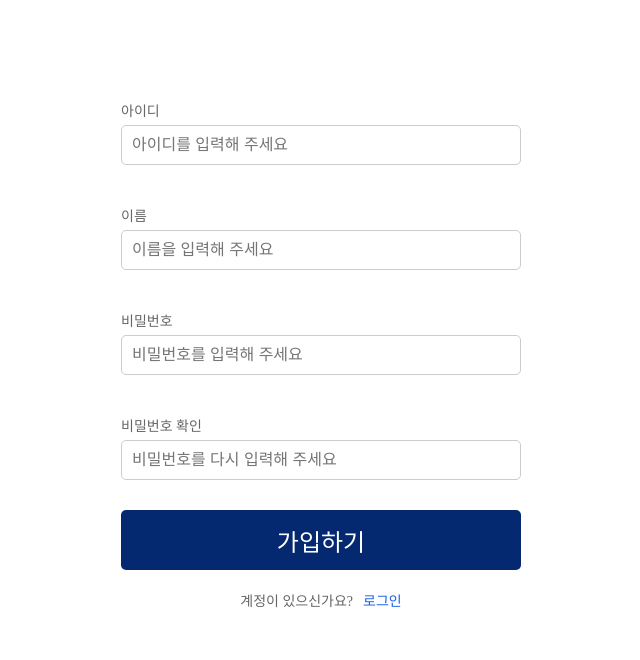
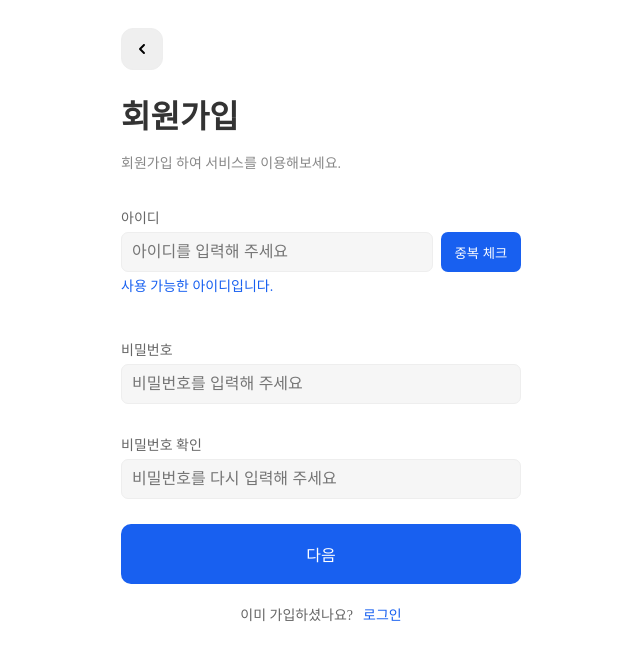
Before and after one commit to 2024-hackathon-8/Hackathon_2024-Front-end, a React (Create React App) app: page /signup in a window 1280 px wide. Shown: the top 660 px of the page, without its empty margins (319-959 px from the left). Built offline with nearby package versions, Linux system fonts and the light colour scheme.

Commit message:
로그인,회원가입,게시물 작성 페이지 디자인 수정
기능적인 부분과 헤더랑 푸터 구현 X 상태

```diff
--- a/package.json
+++ b/package.json
@@ -13,6 +13,7 @@
     "axios": "^1.7.2",
     "react": "^18.3.1",
     "react-dom": "^18.3.1",
+    "react-icons": "^5.2.1",
     "react-router-dom": "^6.24.1",
     "react-scripts": "5.0.1",
     "styled-components": "^6.1.11",
--- a/src/page/Writepost.tsx
+++ b/src/page/Writepost.tsx
@@ -1,9 +1,13 @@
 import React, { useState } from "react";
 import styled from "styled-components";
+import { AiOutlineClose } from "react-icons/ai";
 
 const Writepost: React.FC = () => {
   const [title, setTitle] = useState<string>("");
+  const [introduce, SetIntrodcue] = useState<string>("");
   const [content, setContent] = useState<string>("");
+  const [goal, setGoal] = useState<string>("");
+  const [tag, setTag] = useState<string>("");
 
   const handleSubmit = (e: React.FormEvent) => {
     e.preventDefault();
@@ -12,27 +16,79 @@ const Writepost: React.FC = () => {
   return (
     <WritepostContainer>
       <Form onSubmit={handleSubmit}>
+        <InputConatiner>
           <Label>사업 아이템</Label>
           <Input
             type="text"
             value={title}
             onChange={(e) => setTitle(e.target.value)}
-          placeholder="사업아이템를 입력해주세요"
+            placeholder="사업 아이템을 입력해주세요."
           />
+        </InputConatiner>
+
+        <InputConatiner>
+          <Label>한 줄 소개</Label>
+          <Input
+            type="text"
+            value={introduce}
+            onChange={(e) => SetIntrodcue(e.target.value)}
+            placeholder="사업에 대해서 한 줄로 소개해 주세요."
+          />
+        </InputConatiner>
+
+        <InputConatiner>
+          <Label>소개</Label>
+          <MarkDownContainer>
+            <Textarea
+              value={content}
+              onChange={(e) => setContent(e.target.value)}
+              placeholder="사업 소개를 입력해주세요."
+            />
+            <MarkDown />
+          </MarkDownContainer>
+        </InputConatiner>
+
+        <InputConatiner>
           <Label>비전</Label>
-        <Input
+          <LongInput
             type="text"
             value={title}
             onChange={(e) => setTitle(e.target.value)}
-          placeholder="회사의 비전을 입력해주세요"
+            placeholder="사업의 비전을 입력해주세요"
           />
-        <Label>소개</Label>
-        <Textarea
-          value={content}
-          onChange={(e) => setContent(e.target.value)}
-          placeholder="본인의 사업에 대해 소개해주세요"
+        </InputConatiner>
+
+        <InputConatiner>
+          <Label>작성 목적</Label>
+          <LongInput
+            type="text"
+            value={goal}
+            onChange={(e) => setGoal(e.target.value)}
+            placeholder="사업 아이템의 작성 목적을 알려주세요"
           />
-        <Button type="submit">작성완료</Button>
+        </InputConatiner>
+
+        <InputConatiner>
+          <Label>분야 태그</Label>
+          <Input
+            type="text"
+            placeholder="분야 태그를 추가해보세요"
+            onChange={(e) => setTag(e.target.value)}
+            value={tag}
+          />
+        </InputConatiner>
+        <TagConatainer>
+          <TagItem>
+            <Tag>
+              #IT
+              <CloseButton>
+                <AiOutlineClose id="close" />
+              </CloseButton>
+            </Tag>
+          </TagItem>
+        </TagConatainer>
+
+        <Button type="submit">사업 아이템 게시하기</Button>
       </Form>
     </WritepostContainer>
   );
@@ -47,50 +103,120 @@ const WritepostContainer = styled.div`
   margin: 20px 0;
 `;
 
+const InputConatiner = styled.div`
+  width: 900px;
+  margin: 0;
+`;
+
 const Form = styled.form`
-  width: 400px;
-  padding: 40px;
+  width: 900px;
+  padding: 20px;
   display: flex;
   flex-direction: column;
   align-items: center;
   margin: 20px 0;
+  gap: 10px;
 `;
 
 const Label = styled.div`
-  width: 100%;
+  width: 50%;
   text-align: left;
-  margin-bottom: 10px;
+  margin-bottom: 5px;
+  margin-top: 20px;
   font-size: 18px;
   font-weight: bold;
 `;
 
 const Input = styled.input`
+  width: 65%;
+  height: 40px;
+  padding: 10px;
+  background: #f6f6f6;
+  border: 1px solid #eee;
+  border-radius: 7px;
+  outline: none;
+  font-size: 16px;
+  box-sizing: border-box;
+
+  &:hover {
+    background: #ececec;
+    transition: 200ms;
+  }
+
+  &:focus {
+    background: white;
+  }
+`;
+
+const LongInput = styled.input`
   width: 100%;
   height: 40px;
   padding: 10px;
-  margin-bottom: 20px;
-  border: 1px solid #ccc;
-  border-radius: 5px;
+  background: #f6f6f6;
+  border: 1px solid #eee;
+  border-radius: 7px;
+  outline: none;
   font-size: 16px;
   box-sizing: border-box;
+
+  &:hover {
+    background: #ececec;
+    transition: 200ms;
+  }
+
+  &:focus {
+    background: white;
+  }
+`;
+
+const MarkDownContainer = styled.div`
+  width: 100%;
+  height: 400px;
+  padding: 0;
+  margin: 0;
+  display: flex;
+  justify-content: center;
+  gap: 10px;
 `;
 
 const Textarea = styled.textarea`
-  width: 100%;
-  height: 200px;
+  width: 50%;
+  height: 400px;
   padding: 10px;
   margin-bottom: 20px;
-  border: 1px solid #ccc;
-  border-radius: 5px;
+  background: #f6f6f6;
+  border: 1px solid #eee;
+  border-radius: 7px;
   font-size: 16px;
   box-sizing: border-box;
+  resize: none;
+  outline: none;
+
+  &:hover {
+    background: #ececec;
+    transition: 200ms;
+  }
+
+  &:focus {
+    background: white;
+  }
+`;
+
+const MarkDown = styled.div`
+  width: 50%;
+  height: 400px
+  padding:10px;
+  margin-botton:20px;
+  background:white;
+  border: 1px solid #eee;
+  border-radius:10px;
 `;
 
 const Button = styled.button`
   width: 100%;
-  height: 40px;
+  height: 60px;
   padding: 10px;
-  background-color: #052970;
+  background-color: #1860f0;
   color: white;
   border: none;
   border-radius: 5px;
@@ -98,4 +224,42 @@ const Button = styled.button`
   font-size: 16px;
 `;
 
+const TagConatainer = styled.div`
+  width: 100%;
+  margin-bottom: 40px;
+`;
+
+const TagItem = styled.div`
+  display: flex;
+  justify-content: center;
+  align-items: center;
+  width: max-content;
+  padding: 5px 10px;
+  height: 25px;
+  border-radius: 30px;
+  border: 1px solid #bed2fa;
+  background: #ebf0fa;
+`;
+
+const Tag = styled.p`
+  color: #1860f0;
+  font-size: 15px;
+`;
+
+const CloseButton = styled.button`
+  margin-top: 3px;
+  padding: 0;
+  background: none;
+  border: none;
+  cursor: pointer;
+  float: right;
+  font-size: 16px;
+
+  #close {
+    color: #1860f0;
+    margin: 0;
+    padding: 0;
+  }
+`;
+
 export {};
--- a/src/page/auth/Login.tsx
+++ b/src/page/auth/Login.tsx
@@ -1,7 +1,6 @@
 import React, { useState, ChangeEvent, FormEvent } from "react";
 import styled from "styled-components";
 import { useNavigate } from "react-router-dom";
-import { Images } from "../../assets";
 
 const Login: React.FC = () => {
   const [id, setId] = useState<string>("");
@@ -30,8 +29,27 @@ const Login: React.FC = () => {
 
   return (
     <>
+      <Container>
         <LoginContainer>
-        <GoBackButton onClick={handleGoBack}>{'<'}</GoBackButton>
+          {/* <GoBackButton onClick={handleGoBack}>{"<"}</GoBackButton> */}
+          <BackButton onClick={handleGoBack}>
+            <BackIcon>
+              <svg
+                xmlns="http://www.w3.org/2000/svg"
+                width="24"
+                height="24"
+                viewBox="0 0 24 24"
+                fill="none"
+              >
+                <path
+                  fill-rule="evenodd"
+                  clip-rule="evenodd"
+                  d="M14.7071 7.29289C15.0976 7.68342 15.0976 8.31658 14.7071 8.70711L11.4142 12L14.7071 15.2929C15.0976 15.6834 15.0976 16.3166 14.7071 16.7071C14.3166 17.0976 13.6834 17.0976 13.2929 16.7071L9.29289 12.7071C8.90237 12.3166 8.90237 11.6834 9.29289 11.2929L13.2929 7.29289C13.6834 6.90237 14.3166 6.90237 14.7071 7.29289Z"
+                  fill="black"
+                />
+              </svg>
+            </BackIcon>
+          </BackButton>
           <LoginForm onSubmit={handleSubmit}>
             <Title>로그인</Title>
             <Subtitle>로그인하여 서비스를 이용해 보세요</Subtitle>
@@ -66,33 +84,65 @@ const Login: React.FC = () => {
             </LoginPromptContainer>
           </LoginForm>
         </LoginContainer>
+      </Container>
     </>
   );
 };
 
 export default Login;
 
+const Container = styled.div`
+  display: flex;
+  width: 100%;
+  justify-content: center;
+  align-items: flex-start;
+  gap: 10px;
+  flex-shrink: 0;
+  margin: 0;
+  padding: 0;
+`;
+
 const LoginContainer = styled.div`
   display: flex;
-  justify-content: center;
-  align-items: center;
+  justify-content: flex-start;
+  flex-direction: column;
+  flex-shrink: 0;
   margin: 20px 0;
+`;
+
+const BackButton = styled.button`
+  width: 42px;
+  height: 42px;
+  display: flex;
+  padding: 8px;
+  flex-direction: column;
+  align-items: flex-start;
+  border-radius: 12px;
+  border: 1px solid #eee;
+  cursor: pointer;
+`;
+
+const BackIcon = styled.div`
+  width: 24px;
+  height: 24px;
+  margin: 0;
+  padding: 0;
 `;
 
 const LoginForm = styled.form`
   width: 400px;
-  padding: 40px;
   display: flex;
   flex-direction: column;
   align-items: center;
-  margin: 20px 0;
+  margin: 0;
+  padding: 0;
 `;
 
 const GoBackButton = styled.button`
   position: absolute;
   top: 20px;
   left: 20px;
-  background-color:#ffffff;
+  background-color: #ffffff;
   padding: 10px;
   border: 1px solid #ccc;
   color: #333;
@@ -102,7 +152,7 @@ const GoBackButton = styled.button`
 `;
 
 const Title = styled.h1`
-  font-size: 40px;
+  font-size: 32px;
   margin-bottom: 1px;
   color: #333;
   align-self: flex-start;
@@ -116,8 +166,8 @@ const Subtitle = styled.p`
 `;
 
 const InputGroup = styled.div`
-  margin-top: 20px;
-  margin-bottom: 20px;
+  margin-top: 15px;
+  margin-bottom: 15px;
   width: 100%;
 `;
 
@@ -132,11 +182,21 @@ const Input = styled.input`
   width: 100%;
   height: 40px;
   padding: 10px;
-  background-color: #f6f6f6;
-  border: 1px solid #eeeeee;
-  border-radius: 5px;
+  background: #f6f6f6;
+  border: 1px solid #eee;
+  border-radius: 7px;
   font-size: 16px;
   box-sizing: border-box;
+  outline: none;
+
+  &:hover {
+    background: #ececec;
+    transition: 200ms;
+  }
+
+  &:focus {
+    background: white;
+  }
 
   ::placeholder {
     color: #c0c0c0;
@@ -150,9 +210,9 @@ const LoginButton = styled.button`
   background-color: #1860f0;
   color: white;
   border: none;
-  border-radius: 5px;
+  border-radius: 10px;
   cursor: pointer;
-  font-size: 24px;
+  font-size: 16px;
   margin-top: 10px;
 `;
 
--- a/src/page/auth/Signup.tsx
+++ b/src/page/auth/Signup.tsx
@@ -5,7 +5,6 @@ import { Images } from "../../assets";
 
 const Signup: React.FC = () => {
   const [id, setId] = useState<string>("");
-  const [name, setName] = useState<string>("");
   const [password, setPassword] = useState<string>("");
   const [confirmPassword, setConfirmPassword] = useState<string>("");
   const navigate = useNavigate();
@@ -16,10 +15,6 @@ const Signup: React.FC = () => {
 
   const handleIdChange = (e: ChangeEvent<HTMLInputElement>) => {
     setId(e.target.value);
-  };
-
-  const handleNameChange = (e: ChangeEvent<HTMLInputElement>) => {
-    setName(e.target.value);
   };
 
   const handlePasswordChange = (e: ChangeEvent<HTMLInputElement>) => {
@@ -36,11 +31,32 @@ const Signup: React.FC = () => {
 
   return (
     <>
+      <Container>
         <SignupContainer>
+          <BackButton onClick={handleLoginClick}>
+            <BackIcon>
+              <svg
+                xmlns="http://www.w3.org/2000/svg"
+                width="24"
+                height="24"
+                viewBox="0 0 24 24"
+                fill="none"
+              >
+                <path
+                  fill-rule="evenodd"
+                  clip-rule="evenodd"
+                  d="M14.7071 7.29289C15.0976 7.68342 15.0976 8.31658 14.7071 8.70711L11.4142 12L14.7071 15.2929C15.0976 15.6834 15.0976 16.3166 14.7071 16.7071C14.3166 17.0976 13.6834 17.0976 13.2929 16.7071L9.29289 12.7071C8.90237 12.3166 8.90237 11.6834 9.29289 11.2929L13.2929 7.29289C13.6834 6.90237 14.3166 6.90237 14.7071 7.29289Z"
+                  fill="black"
+                />
+              </svg>
+            </BackIcon>
+          </BackButton>
           <SignupForm onSubmit={handleSubmit}>
+            <Title>회원가입</Title>
+            <Subtitle>회원가입 하여 서비스를 이용해보세요.</Subtitle>
             <InputGroup>
               <Label htmlFor="id">아이디</Label>
-            <Input
+              <IdInput
                 type="text"
                 id="id"
                 value={id}
@@ -48,17 +64,8 @@ const Signup: React.FC = () => {
                 required
                 placeholder="아이디를 입력해 주세요"
               />
-          </InputGroup>
-          <InputGroup>
-            <Label htmlFor="name">이름</Label>
-            <Input
-              type="text"
-              id="name"
-              value={name}
-              onChange={handleNameChange}
-              required
-              placeholder="이름을 입력해 주세요"
-            />
+              <IdCheckButton>중복 체크</IdCheckButton>
+              <IdSuccess>사용 가능한 아이디입니다.</IdSuccess>
             </InputGroup>
             <InputGroup>
               <Label htmlFor="password">비밀번호</Label>
@@ -82,35 +89,81 @@ const Signup: React.FC = () => {
                 placeholder="비밀번호를 다시 입력해 주세요"
               />
             </InputGroup>
-          <SignupButton type="submit">가입하기</SignupButton>
+            <SignupButton type="submit">다음</SignupButton>
             <SignupPromptContainer>
               <LoginPromptText>
-              계정이 있으신가요?
+                이미 가입하셨나요?
                 <LoginText onClick={handleLoginClick}>로그인</LoginText>
               </LoginPromptText>
             </SignupPromptContainer>
           </SignupForm>
         </SignupContainer>
+      </Container>
     </>
   );
 };
 
 export default Signup;
 
+const Container = styled.div`
+  display: flex;
+  width: 100%;
+  justify-content: center;
+  align-items: flex-start;
+  gap: 10px;
+  flex-shrink: 0;
+  margin: 0;
+  padding: 0;
+`;
+
 const SignupContainer = styled.div`
   display: flex;
-  justify-content: center;
-  align-items: center;
+  justify-content: flex-start;
+  flex-direction: column;
+  flex-shrink: 0;
   margin: 20px 0;
+`;
+
+const BackButton = styled.button`
+  width: 42px;
+  height: 42px;
+  display: flex;
+  padding: 8px;
+  flex-direction: column;
+  align-items: flex-start;
+  border-radius: 12px;
+  border: 1px solid #eee;
+  cursor: pointer;
+`;
+
+const BackIcon = styled.div`
+  width: 24px;
+  height: 24px;
+  margin: 0;
+  padding: 0;
+`;
+
+const Title = styled.h1`
+  font-size: 32px;
+  margin-bottom: 1px;
+  color: #333;
+  align-self: flex-start;
+`;
+
+const Subtitle = styled.p`
+  font-size: 14px;
+  color: #888888;
+  margin-bottom: 20px;
+  align-self: flex-start;
 `;
 
 const SignupForm = styled.form`
   width: 400px;
-  padding: 40px;
   display: flex;
   flex-direction: column;
   align-items: center;
-  margin: 20px 0;
+  margin: 0;
+  padding: 0;
 `;
 
 const LogoContainer = styled.div`
@@ -128,8 +181,8 @@ const Logo = styled.img`
 `;
 
 const InputGroup = styled.div`
-  margin-top: 20px;
-  margin-bottom: 20px;
+  margin-top: 15px;
+  margin-bottom: 15px;
   width: 100%;
 `;
 
@@ -144,26 +197,81 @@ const Input = styled.input`
   width: 100%;
   height: 40px;
   padding: 10px;
-  border: 1px solid #ccc;
-  border-radius: 5px;
+  background: #f6f6f6;
+  border: 1px solid #eee;
+  border-radius: 7px;
   font-size: 16px;
   box-sizing: border-box;
+  outline: none;
+
+  &:hover {
+    background: #ececec;
+    transition: 200ms;
+  }
+
+  &:focus {
+    background: white;
+  }
 
   ::placeholder {
     color: #c0c0c0;
   }
 `;
 
+const IdInput = styled.input`
+  width: 78%;
+  height: 40px;
+  padding: 10px;
+  background: #f6f6f6;
+  border: 1px solid #eee;
+  border-radius: 7px;
+  font-size: 16px;
+  box-sizing: border-box;
+  outline: none;
+
+  &:hover {
+    background: #ececec;
+    transition: 200ms;
+  }
+
+  &:focus {
+    background: white;
+  }
+
+  ::placeholder {
+    color: #c0c0c0;
+  }
+`;
+
+const IdCheckButton = styled.button`
+  color: white;
+  width: 20%;
+  height: 40px;
+  padding: 10px;
+  background-color: #1860f0;
+  border-radius: 7px;
+  border: none;
+  float: right;
+  cursor: pointer;
+`;
+
+const IdSuccess = styled.p`
+  font-size: 14px;
+  color: #1860f0;
+  margin-top: 3px;
+  padding: 0;
+`;
+
 const SignupButton = styled.button`
   width: 100%;
   height: 60px;
   padding: 12px;
-  background-color: #052970;
+  background-color: #1860f0;
   color: white;
   border: none;
-  border-radius: 5px;
+  border-radius: 10px;
   cursor: pointer;
-  font-size: 24px;
+  font-size: 16px;
   margin-top: 10px;
 `;
 
```
Also changed, not shown: src/components/common/input.tsx (added, +60 -0 lines), src/hooks/useForm.tsx (added, +17 -0 lines), tsconfig.json (+2 -8 lines), 2 other files (tests, documents, lock files or other folders). Lines whose indentation alone changed are shown as unchanged.
